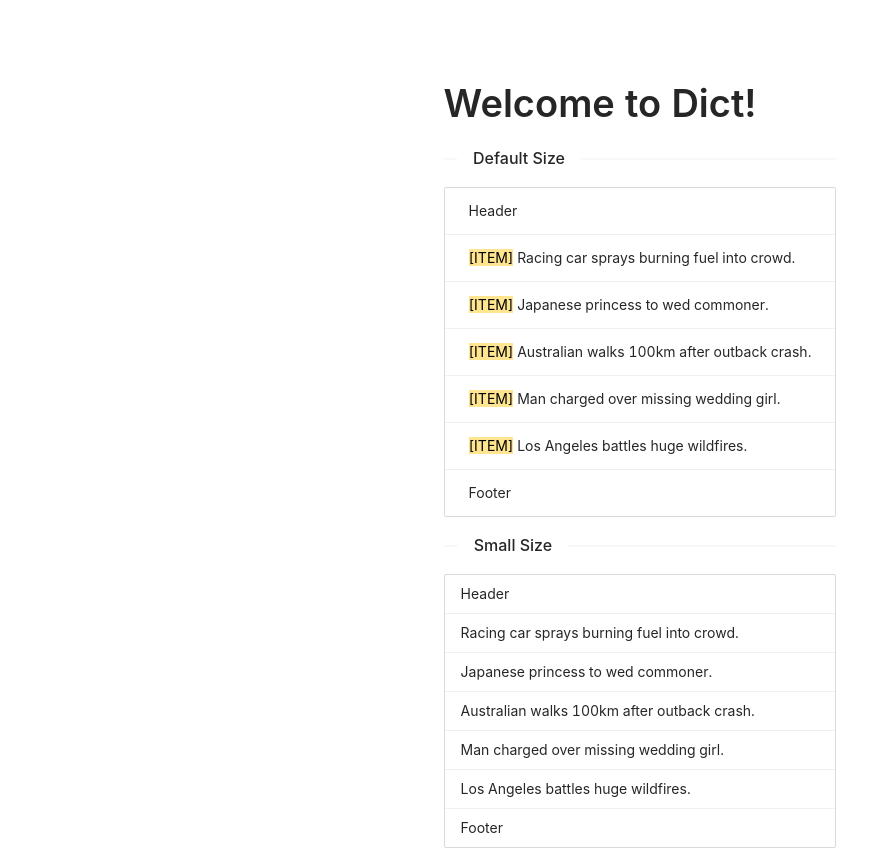
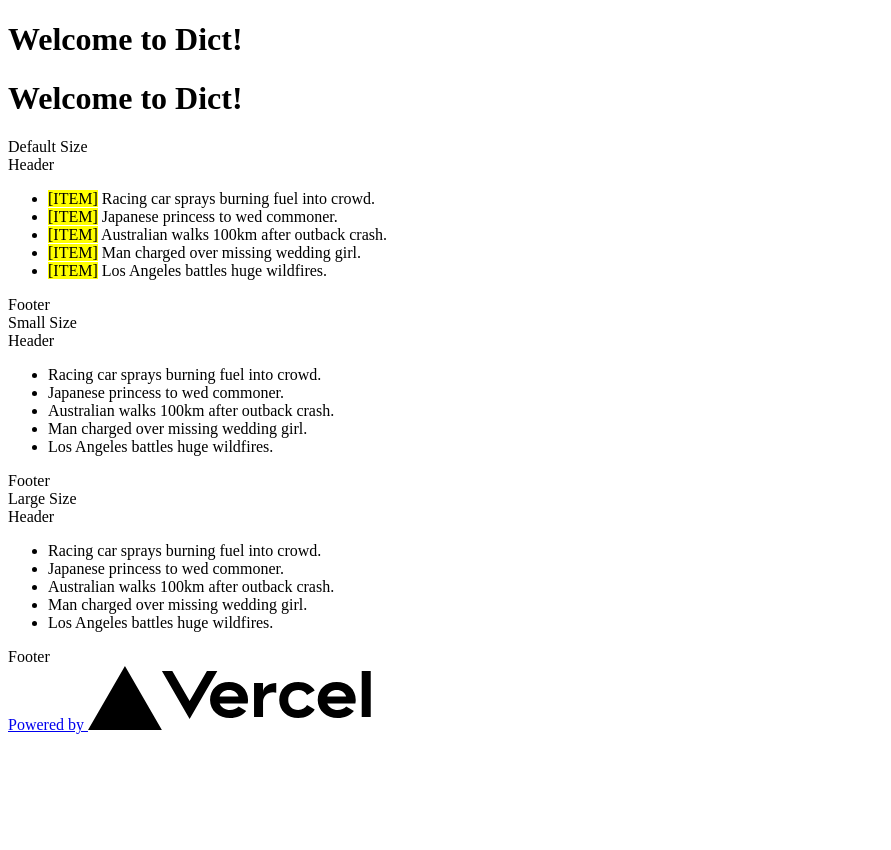
Before and after one commit to thinktwice13/dict, a Next.js app: page / in a window 1280 px wide. Shown: the top 850 px of the page, without its empty margins (0-891 px from the left). After the commit the page ends 800 px from the top, so only its background shows below. Built offline with nearby package versions, Linux system fonts and the light colour scheme.

Commit message:
Use custom nextjs Document

```diff
--- a/components/layout/container.js
+++ b/components/layout/container.js
@@ -1,25 +1,37 @@
 import Head from 'next/head';
-import styles from '../../styles/Home.module.css';
+// import styles from '../../styles/Home.module.css';
 
 // eslint-disable-next-line
 const Conttainer = ({ children }) => {
   return (
-    <div className={styles.container}>
+    <div
+    // className={styles.container}
+    >
       <Head>
         <title>Dict App</title>
         <link rel="icon" href="/favicon.ico" />
       </Head>
 
-      <main className={styles.main}>{children}</main>
+      <main
+      // className={styles.main}
+      >
+        {children}
+      </main>
 
-      <footer className={styles.footer}>
+      <footer
+      // className={styles.footer}
+      >
         <a
           href="https://vercel.com?utm_source=create-next-app&utm_medium=default-template&utm_campaign=create-next-app"
           target="_blank"
           rel="noopener noreferrer"
         >
           Powered by{' '}
-          <img src="/vercel.svg" alt="Vercel Logo" className={styles.logo} />
+          <img
+            src="/vercel.svg"
+            alt="Vercel Logo"
+            // className={styles.logo}
+          />
         </a>
       </footer>
     </div>
--- a/pages/_app.js
+++ b/pages/_app.js
@@ -1,5 +1,5 @@
-import 'antd/dist/antd.css';
-import '../styles/globals.css';
+// import 'antd/dist/antd.css';
+// import '../styles/globals.css';
 import { Layout } from '../components';
 
 // eslint-disable-next-line
--- /dev/null
+++ b/pages/_document.js
@@ -0,0 +1,45 @@
+import React from 'react'
+import Document, { Html, Head, Main, NextScript } from 'next/document'
+import { ServerStyleSheet } from 'styled-components'
+
+export default class MyDocument extends Document {
+  static async getInitialProps(ctx) {
+    const sheet = new ServerStyleSheet()
+    const originalRenderPage = ctx.renderPage
+
+    try {
+      ctx.renderPage = () =>
+        originalRenderPage({
+          enhanceApp: (App) => (props) =>
+            sheet.collectStyles(<App {...props} />),
+        })
+
+      const initialProps = await Document.getInitialProps(ctx)
+      return {
+        ...initialProps,
+        styles: (
+          <>
+            {initialProps.styles}
+            {sheet.getStyleElement()}
+          </>
+        ),
+      }
+    } finally {
+      sheet.seal()
+    }
+  }
+
+  render() {
+    return (
+      <Html lang="en">
+        <Head>
+        </Head>
+
+        <body>
+          <Main />
+          <NextScript />
+        </body>
+      </Html>
+    )
+  }
+}
--- a/pages/index.js
+++ b/pages/index.js
@@ -4,6 +4,7 @@ import { List } from '../components';
 const Home = () => {
   return (
     <div>
+      <h1>Welcome to Dict!</h1>
       <Typography.Title>Welcome to Dict!</Typography.Title>
       {/* <p className={styles.description}>
         Get started by editing{' '}
```
